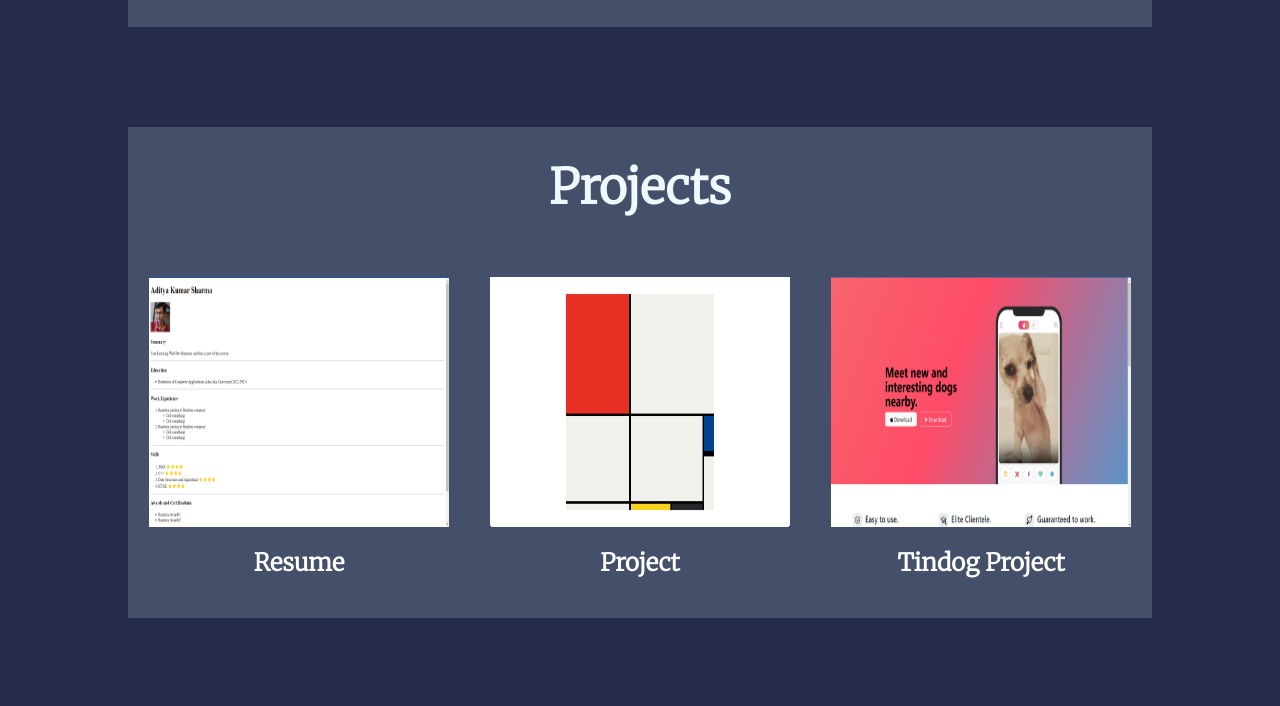
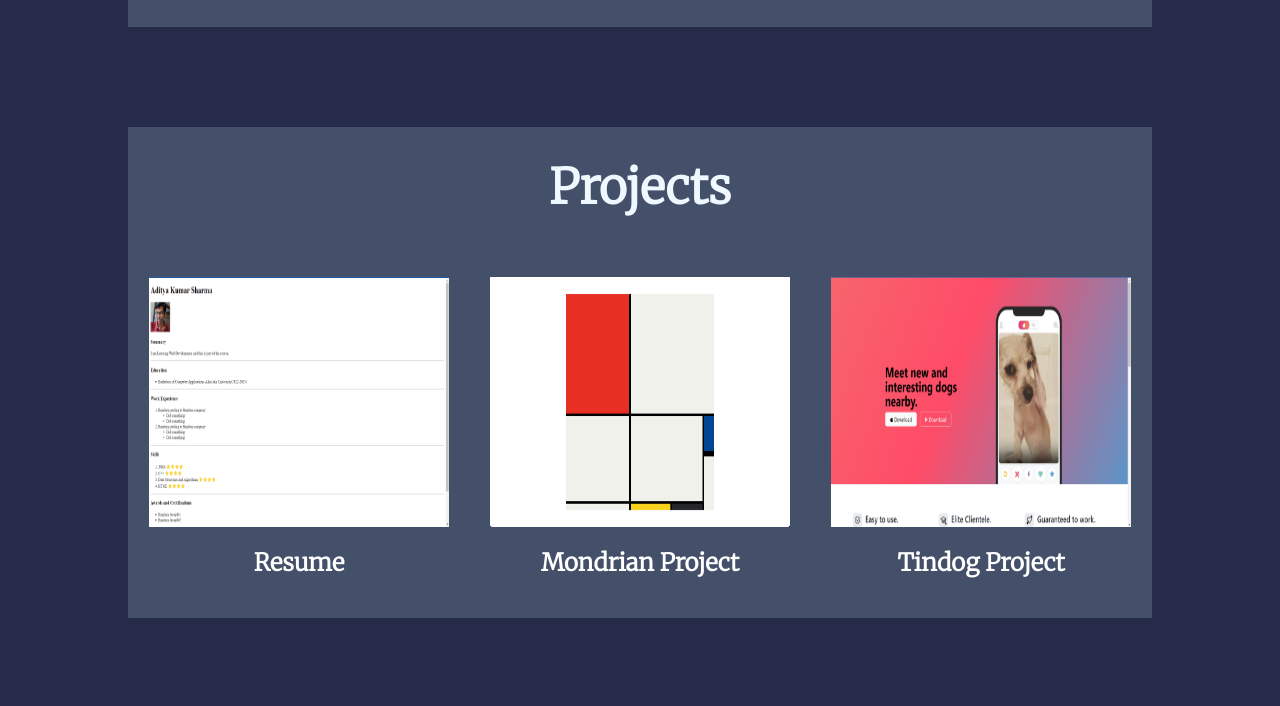
Before and after one commit to BlunderBoy12/Personal-Website, a plain HTML site: page index.html in a window 1280 px wide. Shown: the part 1290-1996 px from the top of the page. Drawn offline with Linux system fonts and the light colour scheme; files whose address does not match are found by name.

Commit message:
Update index.html

```diff
--- a/index.html
+++ b/index.html
@@ -72,7 +72,7 @@
                 </div>
                 <div class="project flex secondary-text">
                     <img src="./Assets/goal.png">
-                    <h2><a href="/Course/10.3 Mondrian Project/index.html" target="_blank">Project</a></h2>
+                    <h2><a href="/Course/10.3 Mondrian Project/index.html" target="_blank">Mondrian Project</a></h2>
                 </div>
                 <div class="project flex secondary-text">
                     <img src="./Assets/Tindog.png">
```
